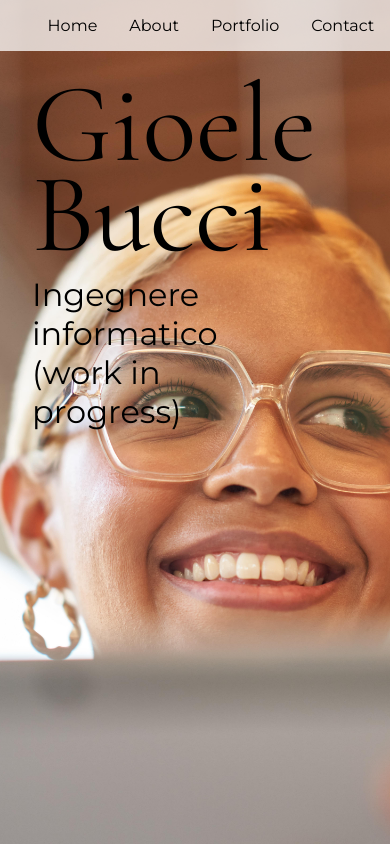
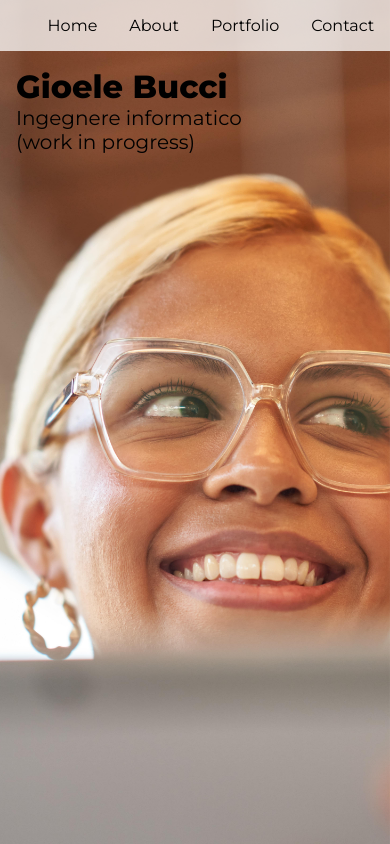
Before and after one commit to GioeleBucci/Portfolio, a React (Vite) app: page / in a window 390 px wide. Built offline with nearby package versions, Linux system fonts and the light colour scheme.

Commit message:
render home for mobile

```diff
--- a/src/Components/Home.jsx
+++ b/src/Components/Home.jsx
@@ -22,6 +22,20 @@ import PropTypes from "prop-types";
 import image from "../images/woman-with-tablet.jpg";
 
 const Home = ({ name, title }) => {
+  const isMobile = window.matchMedia("(max-width: 767px)").matches;
+
+  if (isMobile) {
+    return (
+      <section id="home" className="min-height">
+        <img className="background" src={image} alt="" style={{ maxWidth: "100%", maxHeight: "100%" }} />
+        <div style={{ position: "absolute", top: "2rem", left: "1rem", width: "15rem" }}>
+          <br />
+          <h2 style={{ fontWeight: "bold" }}>{name}</h2>
+          <h3 style={{ fontWeight: "italic" }}>{title}</h3>
+        </div>
+      </section>
+    );
+  }
   return (
     <section id="home" className="min-height">
       <img className="background" src={image} alt="" />
```
